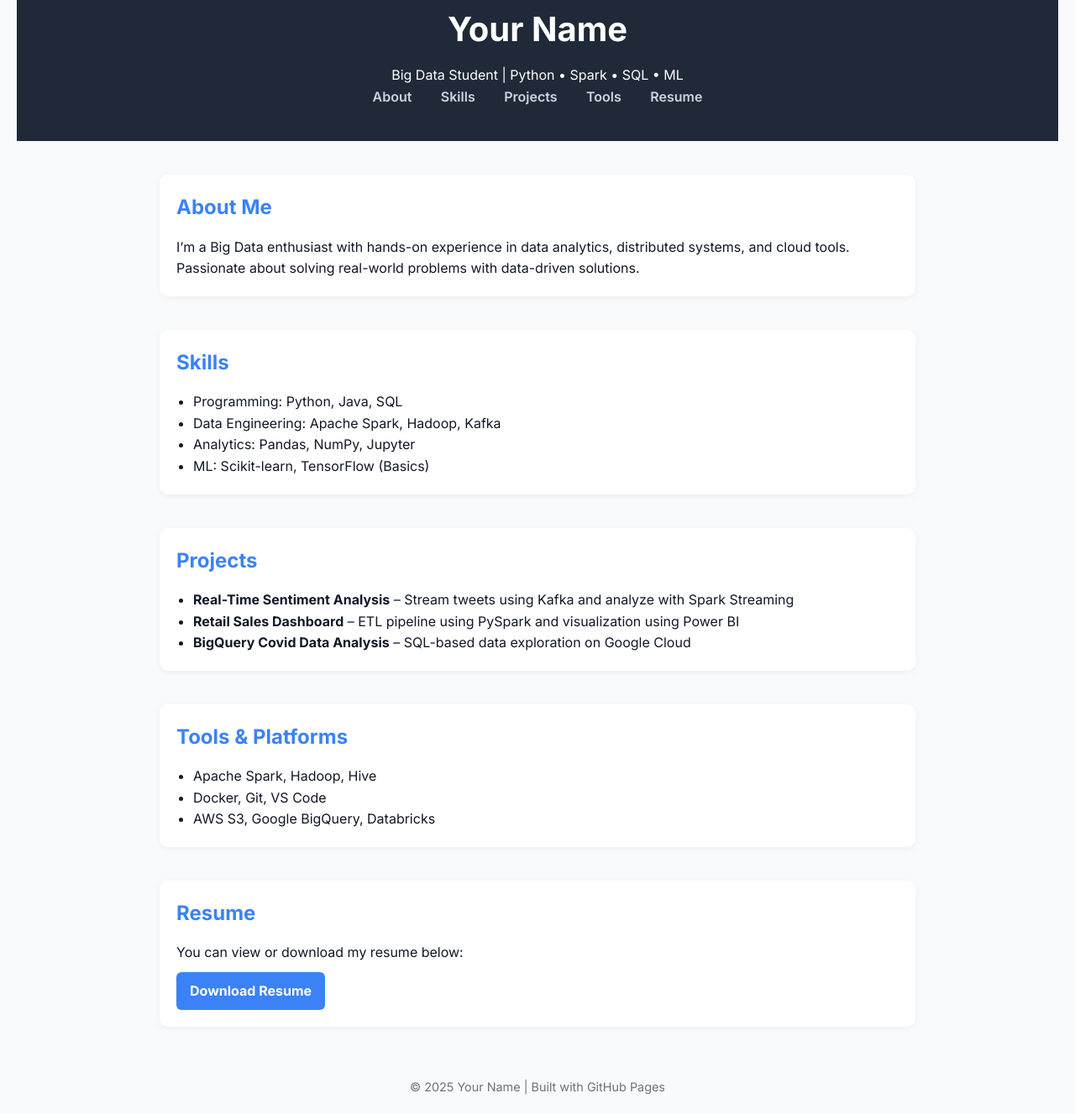
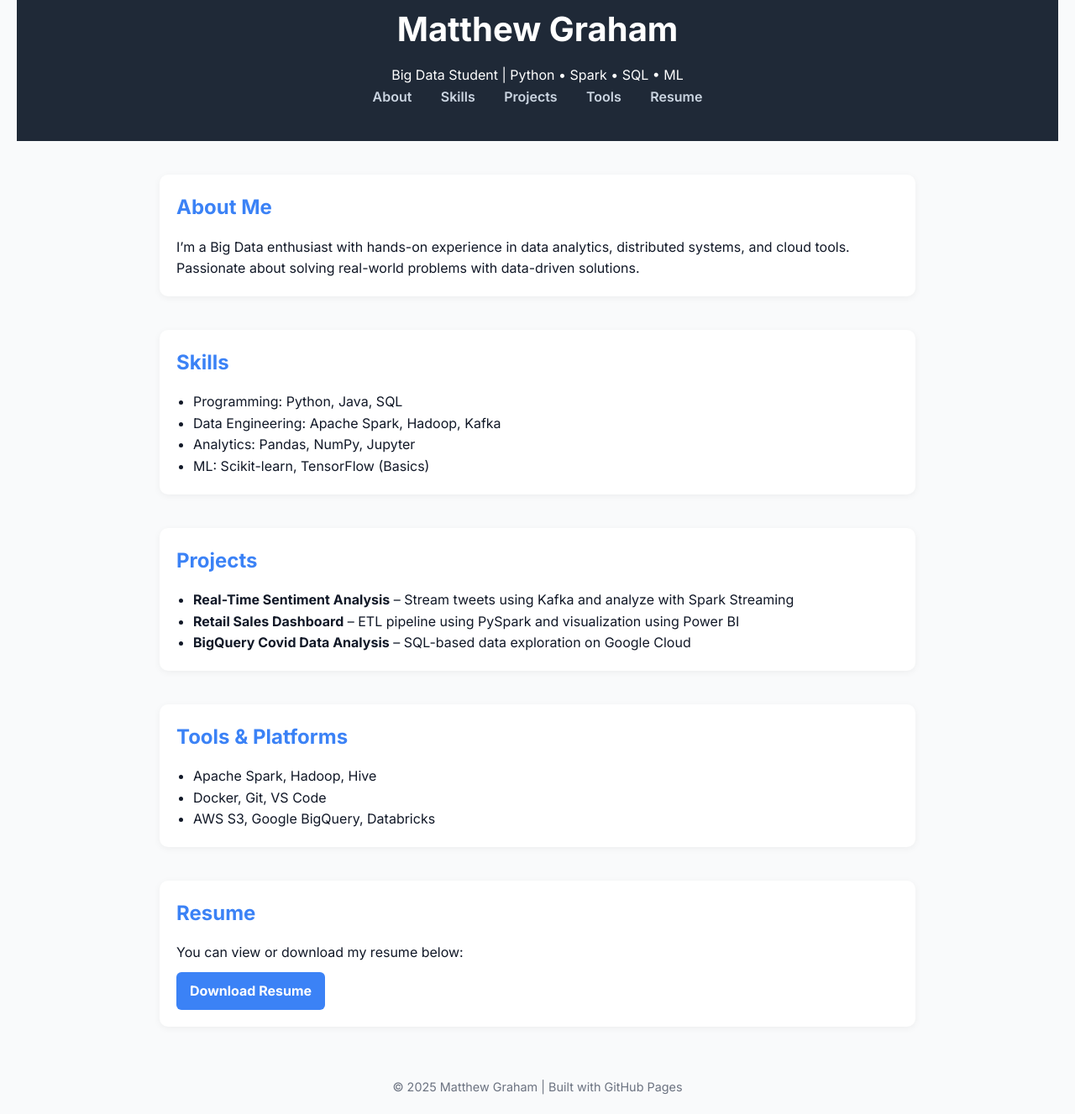
Before and after one commit to graham-ecu/graham-ecu.github.io, a plain HTML site: page index.html in a window 1280 px wide. Shown: the part 57-1384 px from the top of the page at 84% size. Drawn offline with Linux system fonts and the light colour scheme.

Commit message:
Update index.html
Add name

```diff
--- a/index.html
+++ b/index.html
@@ -3,7 +3,7 @@
 <head>
  <meta charset="UTF-8" />
  <meta name="viewport" content="width=device-width, initial-scale=1.0"/>
- <title>Big Data Portfolio - Your Name</title>
+ <title>Big Data Portfolio - Matthew Graham</title>
  <link href="https://fonts.googleapis.com/css2?family=Inter:wght@400;600;700&display=swap"
 rel="stylesheet">
  <style>
@@ -92,7 +92,7 @@ rel="stylesheet">
 </head>
 <body>
  <header>
- <h1>Your Name</h1>
+ <h1>Matthew Graham</h1>
  <p>Big Data Student | Python • Spark • SQL • ML</p>
  <nav>
  <a href="#about">About</a>
@@ -141,7 +141,7 @@ Cloud</li>
  <a href="resume.pdf" class="button" target="_blank">Download Resume</a>
  </section>
  <footer>
- <p>© 2025 Your Name | Built with GitHub Pages</p>
+ <p>© 2025 Matthew Graham | Built with GitHub Pages</p>
  </footer>
 </body>
 </html>
```
